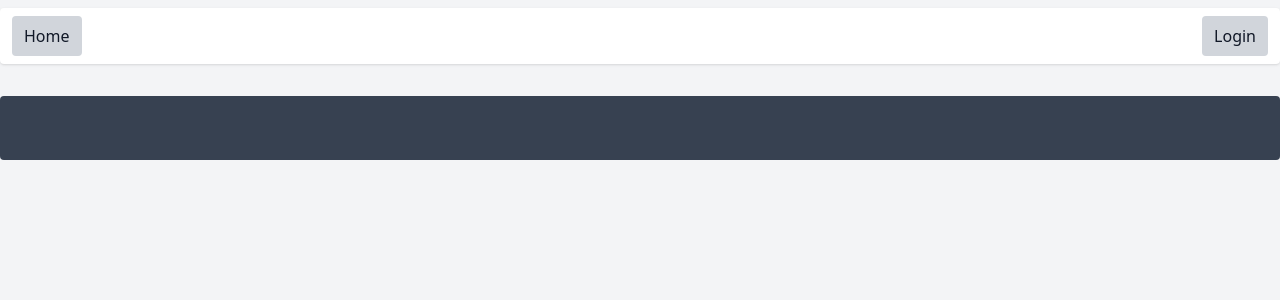
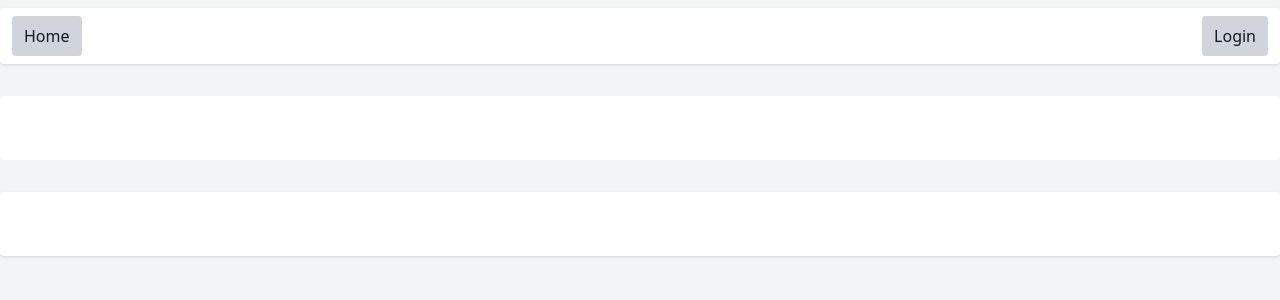
Before and after one commit to BenjaminPalko/insurance, a Next.js app: page / in a window 1280 px wide. Shown: the top 300 px of the page. Built offline with nearby package versions, Linux system fonts and the light colour scheme.

Commit message:
add footer

```diff
--- a/src/app/layout.tsx
+++ b/src/app/layout.tsx
@@ -1,4 +1,5 @@
 import AppBar from "@/components/Nav/AppBar";
+import Footer from "@/components/Nav/Footer";
 import './globals.css'
 
 export const metadata = {
@@ -13,12 +14,13 @@ export default function RootLayout({
 }) {
   return (
     <html lang="en">
-      <body className={'min-h-screen min-w-full overflow-y-auto overflow-x-hidden flex flex-col gap-8'}>
-      <AppBar/>
-      <section className={'max-w-7xl w-full mx-auto bg-gray-700 p-8 rounded mb-8'}>
-          {children}
-      </section>
-      </body>
+    <body className={'min-h-screen min-w-full overflow-y-auto overflow-x-hidden flex flex-col gap-8 pb-8'}>
+    <AppBar/>
+    <section className={'max-w-7xl w-full mx-auto bg-white dark:bg-gray-700 p-8 rounded'}>
+        {children}
+    </section>
+    <Footer/>
+    </body>
     </html>
   )
 }
--- /dev/null
+++ b/src/components/Nav/Footer.tsx
@@ -0,0 +1,9 @@
+const Footer = function () {
+    return (
+        <footer className={'flex gap-4 max-w-7xl w-full mx-auto bg-white dark:bg-gray-700 p-8 rounded shadow'}>
+
+        </footer>
+    )
+}
+
+export default Footer;
```
